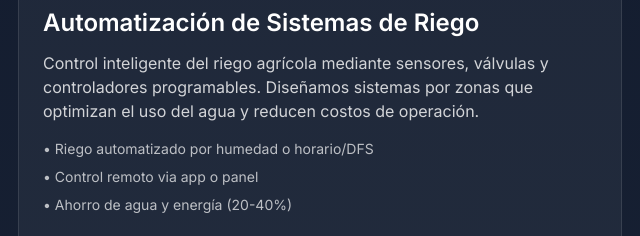
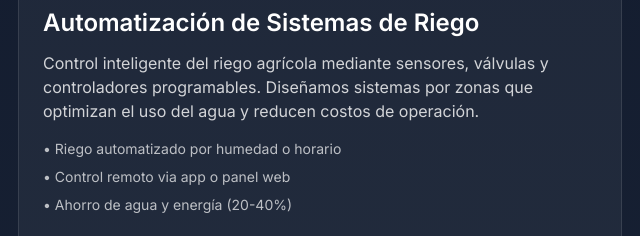
Before and after one commit to SAAI183/SAAISERVICES.github.io, a plain HTML site: page index.html in a window 1280 px wide. Shown: the part 3680-3916 px from the top of the page, 634-1274 px from the left. Drawn offline with nearby package versions, Linux system fonts and the light colour scheme.

Commit message:
Update index.html

```diff
--- a/index.html
+++ b/index.html
@@ -191,8 +191,8 @@
           Diseñamos sistemas por zonas que optimizan el uso del agua y reducen costos de operación.
         </p>
         <ul class="mt-4 text-sm text-white/70 space-y-2">
-          <li>• Riego automatizado por humedad o horario/DFS</li>
-          <li>• Control remoto via app o panel</li>
+          <li>• Riego automatizado por humedad o horario</li>
+          <li>• Control remoto via app o panel web</li>
           <li>• Ahorro de agua y energía (20-40%)</li>
         </ul>
         <a href="#contacto" class="mt-6 inline-block rounded-2xl px-4 py-2 bg-teal-500/90 hover:bg-teal-400 transition w-max">Solicitar cotización</a>
```
